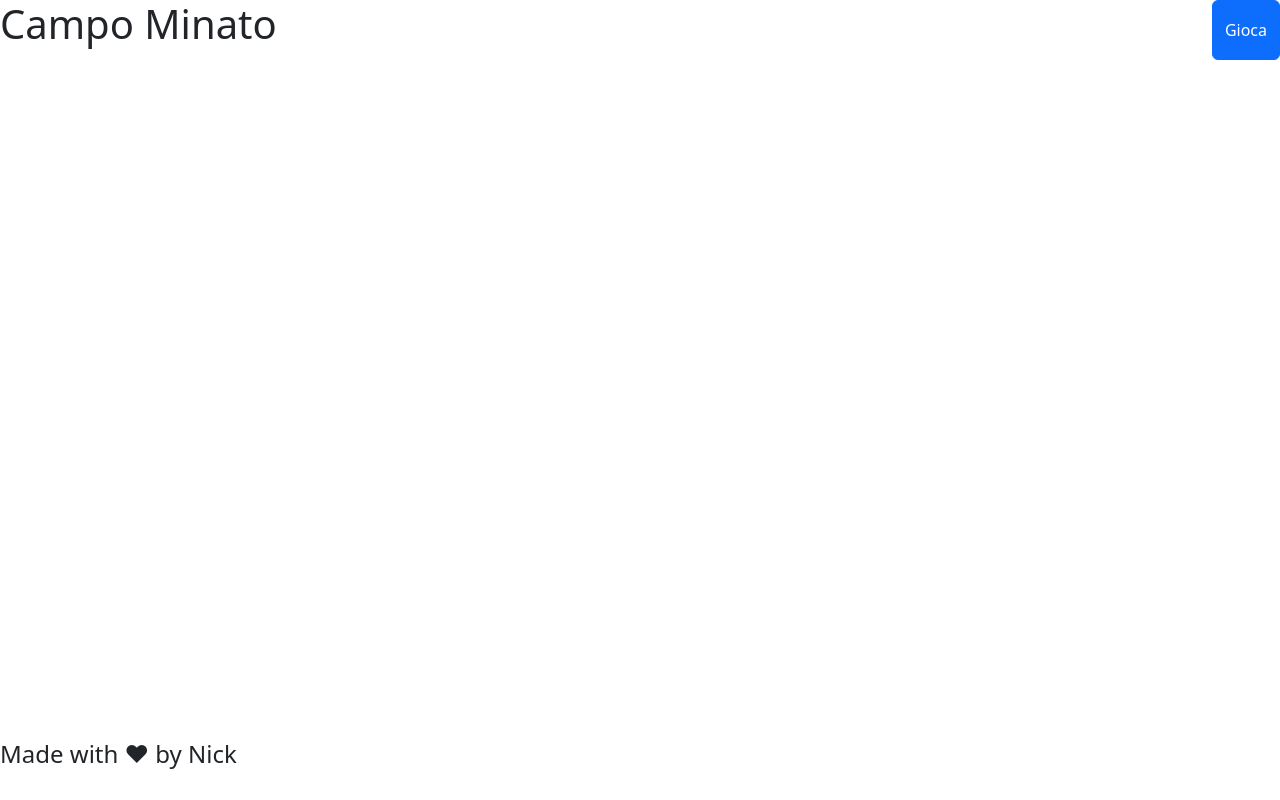
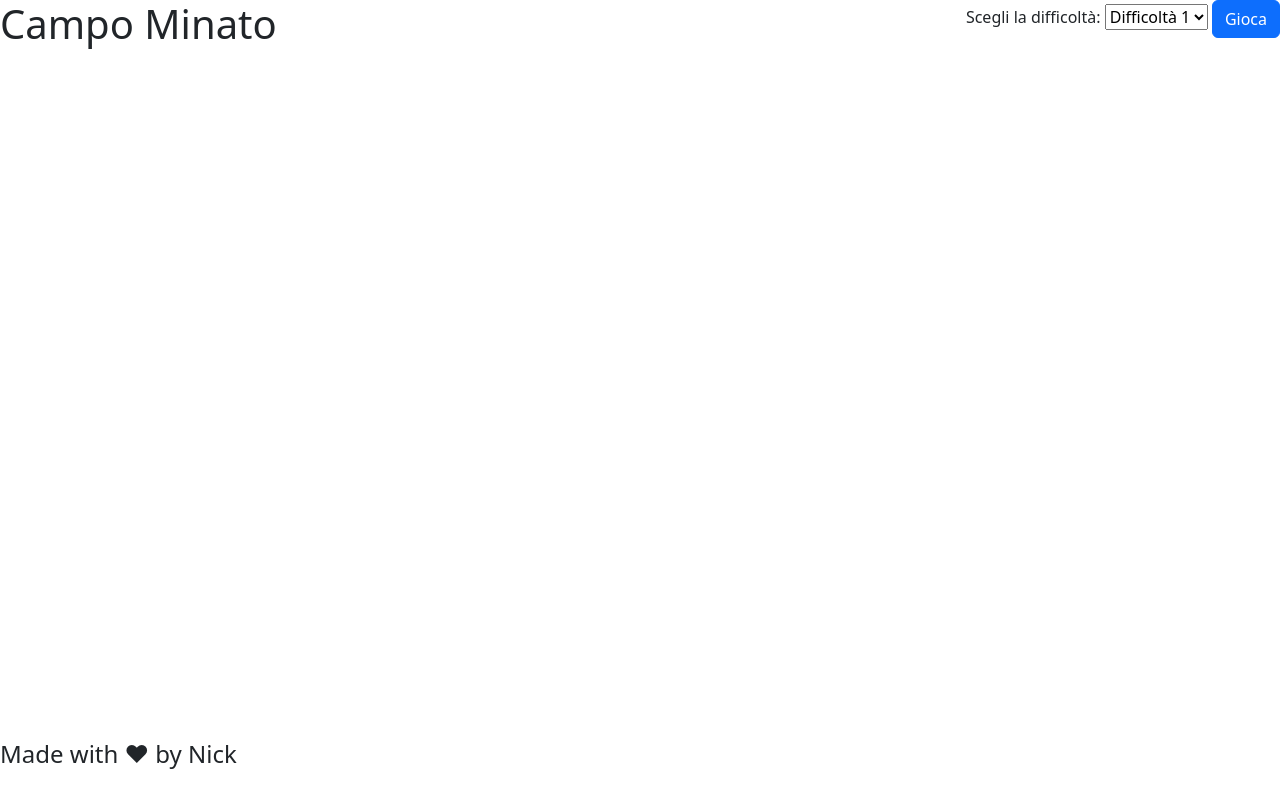
Before and after one commit to nicolaceccagnoli/js-campominato-grid, a plain HTML site: page index.html in a window 1280 px wide. Drawn offline with nearby package versions, Linux system fonts and the light colour scheme.

Commit message:
Add Select Input for Bonus

```diff
--- a/index.html
+++ b/index.html
@@ -20,10 +20,19 @@
             <h1>
                 Campo Minato
             </h1>
-
-            <button class="btn btn-primary" type="button">
-                Gioca
-            </button>
+            <form>
+                <label for="level">
+                    Scegli la difficoltà:
+                </label>
+                <select name="difficult level" id="difficult-level">
+                    <option value="easy">Difficoltà 1</option>
+                    <option value="middle">Difficoltà 2</option>
+                    <option value="hard">Difficoltà 3</option>
+                </select>
+                <button class="btn btn-primary" type="button">
+                    Gioca
+                </button>
+            </form>
 
         </header>
 
--- a/js/main.js
+++ b/js/main.js
@@ -6,6 +6,13 @@
     -- 2) Saranno 10 righe da 10 caselle;
     -- 3) Quando l'utente clicca su ogni cella, la cella cliccata si colora di azzurro ed emette un messaggio in console con il numero della cella cliccata.
 
+    BONUS
+    Il giocatore deve avere la possibilità di controllare il numero di celle che vengono generate
+    Tramite una select l'utente seleziona il livello di difficoltà e in base a quello vengono generate le celle:
+
+        - Difficoltà 1 ==> 100 Celle;
+        - Difficoltà 2 ==> 81 Celle;
+        - Difficoltà 3 ==> 49 Celle.
 */
 
 // Definisco in una Variabile il bottone per giocare
@@ -29,6 +36,11 @@ myButton.addEventListener('click', function(){
         play = false;
 
     }  else {
+
+        // Definisco una Variabile con la quale prendo il Valore delle Option della Select
+        const difficultLevel = (document.getElementById('difficult-level').value);
+        console.log('difficultLevel', difficultLevel, typeof difficultLevel);
+
 
         cellGenerator (containerGrid);
         play = true;
```
